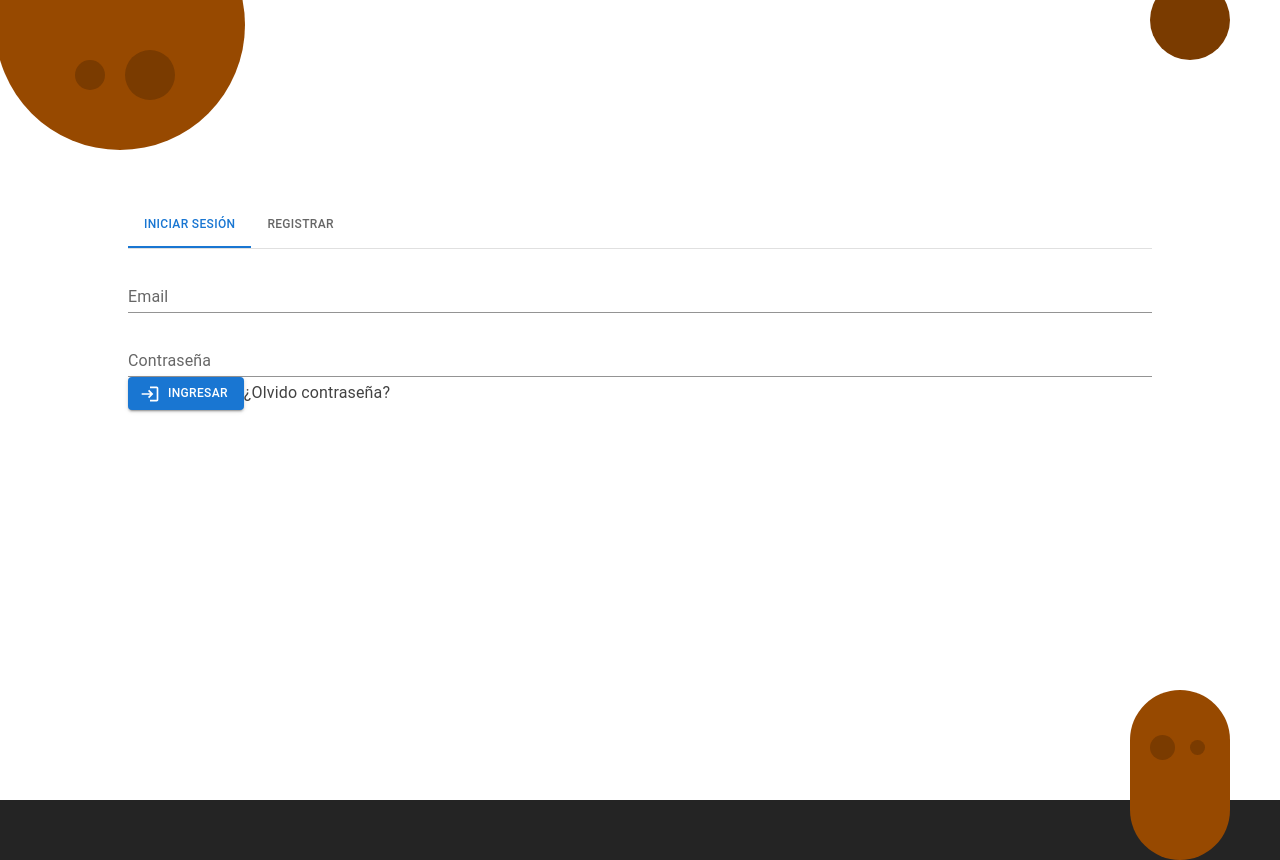
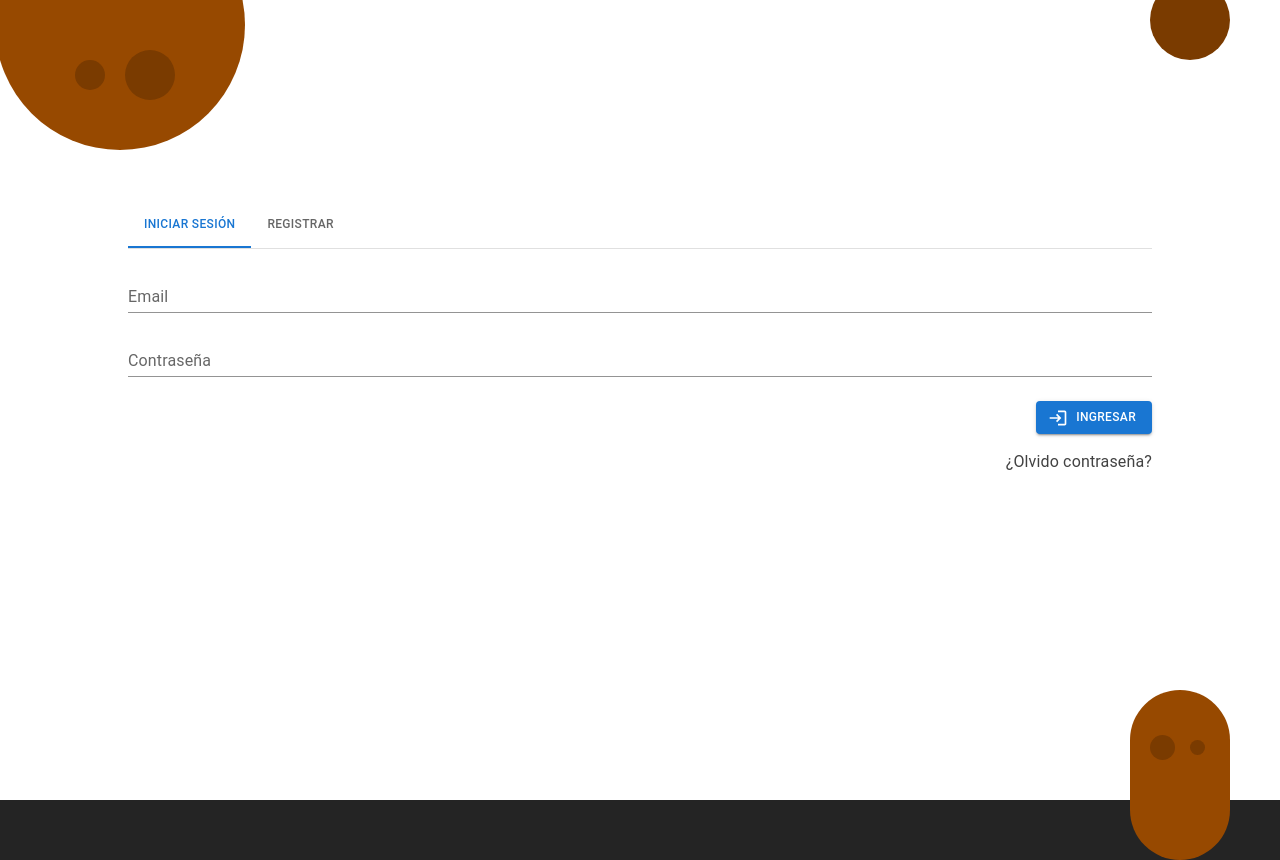
Before and after one commit to Juancho9912/nodefined2, a React (Vite) app in the folder nodefined/: page /login in a window 1280 px wide. Built offline with nearby package versions, Linux system fonts and the light colour scheme.

Commit message:
fix buttons and css

```diff
--- a/nodefined/src/components/login/Login.jsx
+++ b/nodefined/src/components/login/Login.jsx
@@ -14,12 +14,12 @@ const Login = () => {
         variant="standard"
       />
       <TextField
-        className="input"
+         style={{ marginBottom: "0.5rem " }}
         id="standard-basic"
         label="Contraseña"
         variant="standard"
       />
-      <div className="buttomContainer">
+      <div className="buttonContainer">
         <Button style={{fontSize:"12px"}} variant="contained" startIcon={<LoginIcon />}>
           Ingresar
         </Button>
--- a/nodefined/src/components/login/login.css
+++ b/nodefined/src/components/login/login.css
@@ -6,21 +6,3 @@
 .input{
     margin: 1rem 0;
 }
-
-<<<<<<< HEAD
-.link{
-    color: var(--font-color);
-    cursor: pointer;
-}
-=======
-.buttomContainer{
-    width: 100%;
-    height: 100%;
-    display: flex;
-    flex-direction: column;
-    align-items: flex-end;
-    gap: 1rem;
-    margin-top: 1rem;
-}
-
->>>>>>> juancho
--- a/nodefined/src/index.css
+++ b/nodefined/src/index.css
@@ -128,3 +128,13 @@ body {
   color: var(--primary-color);
   cursor: pointer;
 }
+
+.buttonContainer{
+  width: 100%;
+  /* height: 100%; */
+  display: flex;
+  flex-direction: column;
+  align-items: flex-end;
+  gap: 1rem;
+  margin-top: 1rem;
+}
```
